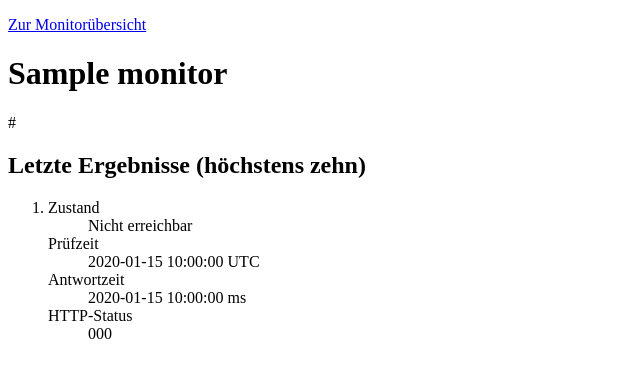
After one commit to ahmojo/StatusWatch, a Flask app: template statuswatch/templates/monitor_detail.html in a window 1280 px wide. The commit adds this page. Shown: the top 378 px of the page, without its empty margins (0-640 px from the left). Run offline with Flask 3, Linux system fonts and the light colour scheme; the template is opened without the code that fills it: most values are stand-ins (such as "Sample title", 1, 10 or a date in 2020); some libraries are stand-ins or nearby versions.

Commit message:
feat: display monitor status and recent results

```diff
--- a/statuswatch/monitors.py
+++ b/statuswatch/monitors.py
@@ -1,4 +1,5 @@
 import re
+from datetime import UTC, datetime
 from ipaddress import IPv6Address
 from urllib.parse import urlsplit, urlunsplit
 
@@ -8,9 +9,17 @@ from sqlalchemy.exc import IntegrityError
 
 from statuswatch.auth import login_required
 from statuswatch.database import db
-from statuswatch.models import Monitor
+from statuswatch.models import CheckResult, Monitor
 
 monitors_blueprint = Blueprint("monitors", __name__)
+
+
+@monitors_blueprint.app_template_filter("utc_time")
+def utc_time(value: datetime) -> str:
+    # SQLite returns naive timestamps; stored check times are UTC.
+    if value.tzinfo is None:
+        value = value.replace(tzinfo=UTC)
+    return value.astimezone(UTC).strftime("%Y-%m-%d %H:%M:%S UTC")
 
 
 def normalize_url(value: str) -> str:
@@ -82,9 +91,32 @@ def index():
                         return redirect(url_for("monitors.index"))
 
     monitors = db.session.scalars(select(Monitor).order_by(Monitor.id)).all()
+    latest_results = {
+        monitor.id: db.session.scalar(
+            select(CheckResult)
+            .where(CheckResult.monitor_id == monitor.id)
+            .order_by(CheckResult.checked_at.desc(), CheckResult.id.desc())
+            .limit(1)
+        )
+        for monitor in monitors
+    }
     return render_template(
-        "monitors.html", monitors=monitors, error=error, name=name, url=url
+        "monitors.html", monitors=monitors, latest_results=latest_results,
+        error=error, name=name, url=url
     ), 400 if error else 200
+
+
+@monitors_blueprint.get("/monitors/<int:monitor_id>")
+@login_required
+def detail(monitor_id: int):
+    monitor = db.get_or_404(Monitor, monitor_id)
+    results = db.session.scalars(
+        select(CheckResult)
+        .where(CheckResult.monitor_id == monitor.id)
+        .order_by(CheckResult.checked_at.desc(), CheckResult.id.desc())
+        .limit(10)
+    ).all()
+    return render_template("monitor_detail.html", monitor=monitor, results=results)
 
 
 @monitors_blueprint.post("/monitors/<int:monitor_id>/delete")
--- /dev/null
+++ b/statuswatch/templates/monitor_detail.html
@@ -0,0 +1,21 @@
+{% from 'result.html' import show_result %}
+<!doctype html>
+<html lang="de">
+<head>
+  <meta charset="utf-8">
+  <title>{{ monitor.name }} – StatusWatch</title>
+</head>
+<body>
+  <p><a href="{{ url_for('monitors.index') }}">Zur Monitorübersicht</a></p>
+  <h1>{{ monitor.name }}</h1>
+  <p>{{ monitor.url }}</p>
+  <h2>Letzte Ergebnisse (höchstens zehn)</h2>
+  <ol>
+    {% for result in results %}
+    <li>{{ show_result(result) }}</li>
+    {% else %}
+    <li>Noch nicht geprüft</li>
+    {% endfor %}
+  </ol>
+</body>
+</html>
--- a/statuswatch/templates/monitors.html
+++ b/statuswatch/templates/monitors.html
@@ -1,3 +1,4 @@
+{% from 'result.html' import show_result %}
 <!doctype html>
 <html lang="de">
 <head>
@@ -24,7 +25,8 @@
   <ul>
     {% for monitor in monitors %}
     <li>
-      {{ monitor.name }} – {{ monitor.url }}
+      <a href="{{ url_for('monitors.detail', monitor_id=monitor.id) }}">{{ monitor.name }}</a> – {{ monitor.url }}
+      {{ show_result(latest_results[monitor.id]) }}
       <form method="post" action="{{ url_for('monitors.delete', monitor_id=monitor.id) }}">
         <input type="hidden" name="csrf_token" value="{{ csrf_token() }}">
         <button type="submit">Löschen</button>
--- /dev/null
+++ b/statuswatch/templates/result.html
@@ -0,0 +1,25 @@
+{% macro show_result(result) %}
+<dl>
+  <dt>Zustand</dt>
+  <dd>{% if not result %}Noch nicht geprüft{% elif result.success %}Erreichbar{% else %}Nicht erreichbar{% endif %}</dd>
+  <dt>Prüfzeit</dt>
+  <dd>{{ result.checked_at|utc_time if result else '–' }}</dd>
+  <dt>Antwortzeit</dt>
+  <dd>{% if result and result.response_time_ms is not none %}{{ result.response_time_ms }} ms{% else %}–{% endif %}</dd>
+  {% if result and result.status_code is not none %}
+  <dt>HTTP-Status</dt><dd>{{ result.status_code }}</dd>
+  {% endif %}
+  {% if result and result.error_category %}
+  <dt>Fehler</dt>
+  <dd>{{ {
+    'invalid_url': 'Die Zieladresse ist ungültig.',
+    'blocked_address': 'Die Zieladresse ist nicht öffentlich und wird nicht geprüft.',
+    'dns': 'Der Hostname konnte nicht aufgelöst werden.',
+    'timeout': 'Das Ziel hat nicht rechtzeitig geantwortet.',
+    'tls': 'Die verschlüsselte Verbindung ist fehlgeschlagen.',
+    'connection': 'Die Verbindung zum Ziel ist fehlgeschlagen.',
+    'http_status': 'Das Ziel hat einen HTTP-Fehler gemeldet.'
+  }.get(result.error_category, 'Die Prüfung ist fehlgeschlagen.') }}</dd>
+  {% endif %}
+</dl>
+{% endmacro %}
```
Also changed, not shown: tests/test_results.py (added, +104 -0 lines).
